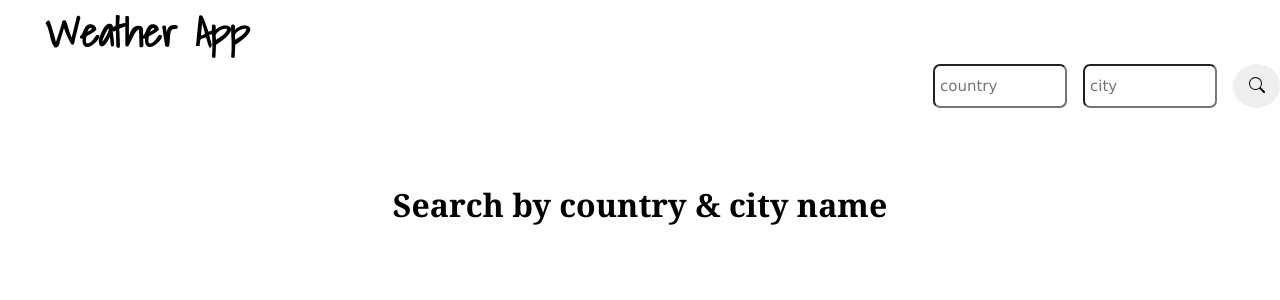
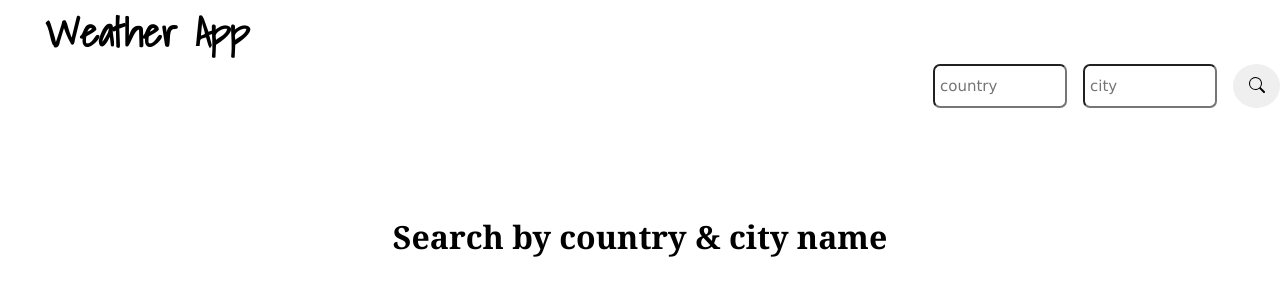
Before and after one commit to jyotirmoy-sinhababu/Weather-app, a React (Create React App) app: page / in a window 1280 px wide. Shown: the top 300 px of the page. Built offline with nearby package versions, Linux system fonts and the light colour scheme.

Commit message:
style added

```diff
--- a/src/components/form/FormComp.js
+++ b/src/components/form/FormComp.js
@@ -48,7 +48,7 @@ const FormComp = () => {
 
   return (
     <>
-      <div>
+      <div className='containers'>
         {' '}
         <div className='form-cnt'>
           <form
--- a/src/components/form/form.css
+++ b/src/components/form/form.css
@@ -1,5 +1,6 @@
 .containers {
   display: flex;
+  flex-direction: column;
   gap: 2rem;
 }
 
```
